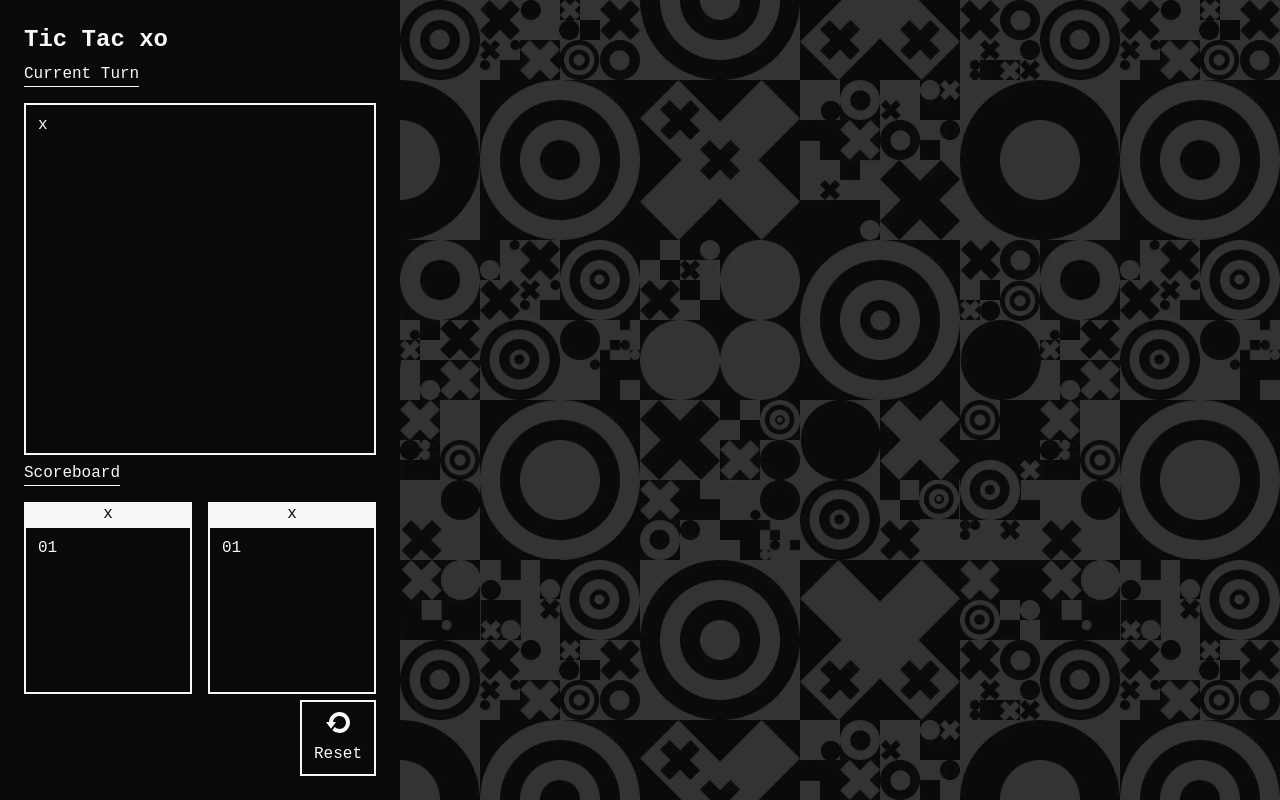
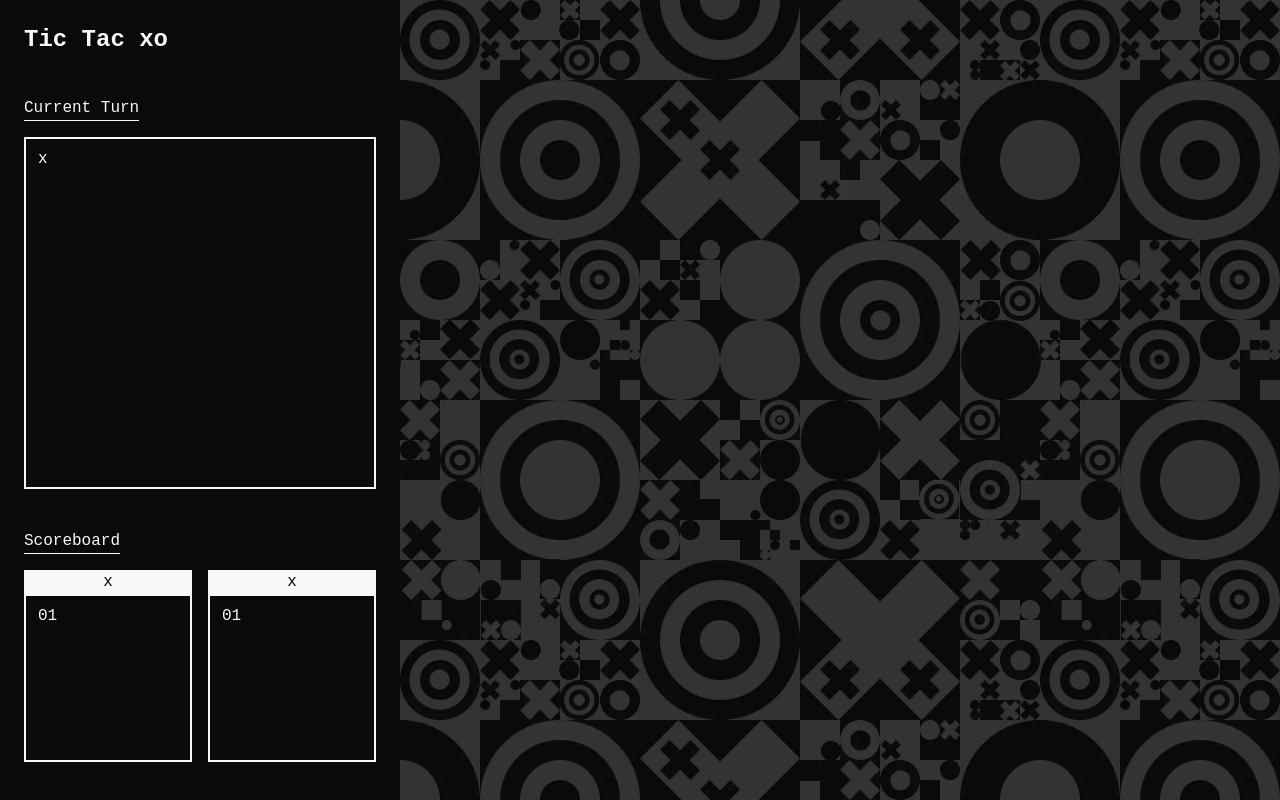
Before and after one commit to Jeffveloper/tic-tac-xo, a Next.js app: page / in a window 1280 px wide. Built offline with nearby package versions, Linux system fonts and the light colour scheme; a web font is replaced by a local one.

Commit message:
custom scrollbar styles

```diff
--- a/src/modules/game/components/organisms/DesktopSidebar.tsx
+++ b/src/modules/game/components/organisms/DesktopSidebar.tsx
@@ -5,7 +5,7 @@ import Scoreboard from '../molecules/Scoreboard';
 
 const DesktopSidebar = () => {
 	return (
-		<div className="w-[25rem] h-screen p-6 bg-black flex flex-col justify-between">
+		<div className="w-[25rem] h-screen p-6 bg-black flex flex-col gap-10 justify-between overflow-y-auto">
 			<Logo />
 			<CurrentTurnTable />
 			<Scoreboard />
--- /dev/null
+++ b/src/styles/components/scroll.css
@@ -0,0 +1,13 @@
+@layer base {
+	*::-webkit-scrollbar {
+		@apply bg-gray w-2.5 h-2.5;
+	}
+
+	*::-webkit-scrollbar-thumb {
+		@apply bg-black/60  hover:bg-black/30 active:bg-black/30;
+	}
+
+	*::-webkit-scrollbar-thumb-track {
+		@apply bg-black;
+	}
+}
--- a/src/styles/globals.css
+++ b/src/styles/globals.css
@@ -1,6 +1,7 @@
 @import 'base/fonts.css';
 @import 'base/index.css';
 @import 'components/buttons.css';
+@import 'components/scroll.css';
 @import 'components/typography.css';
 
 @tailwind base;
```
